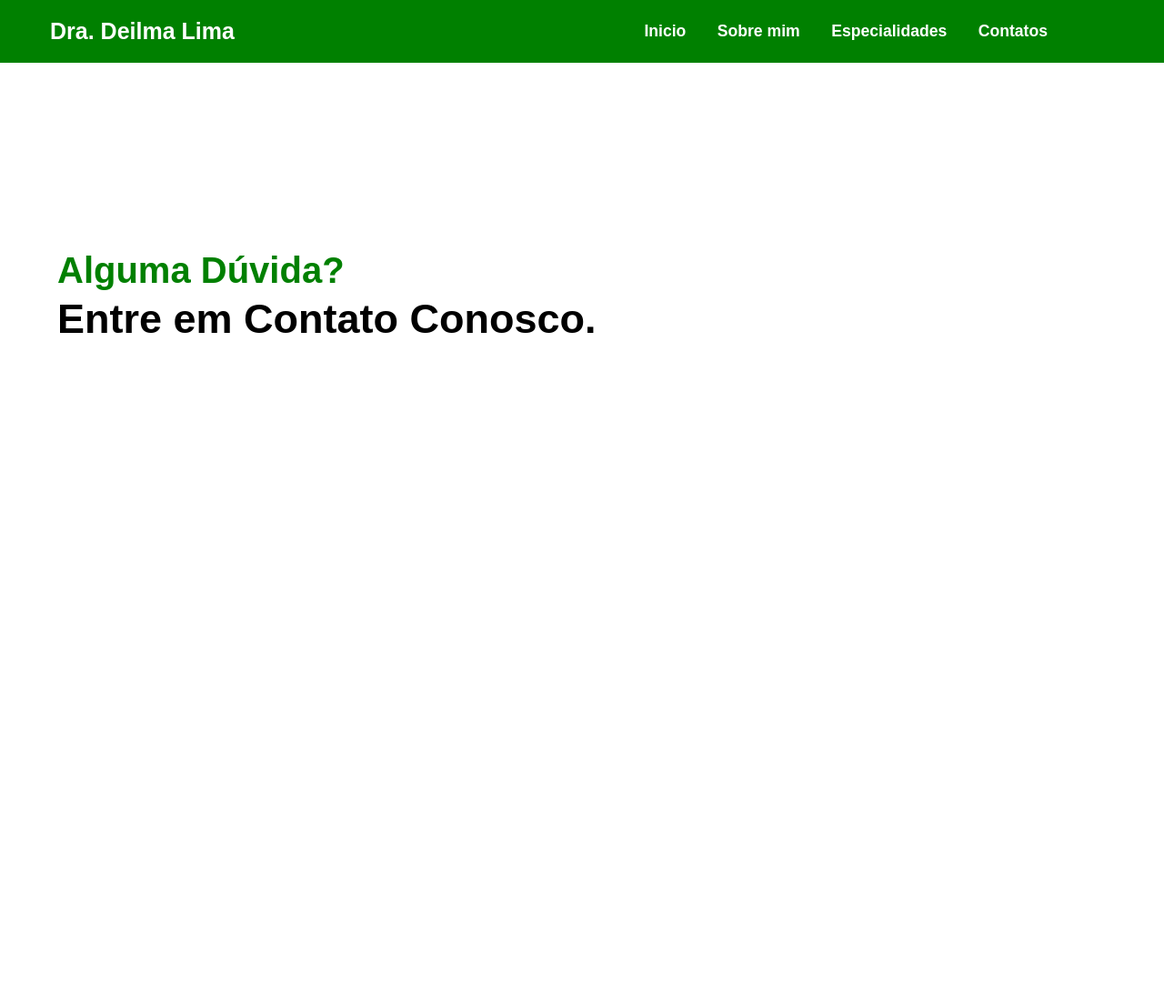
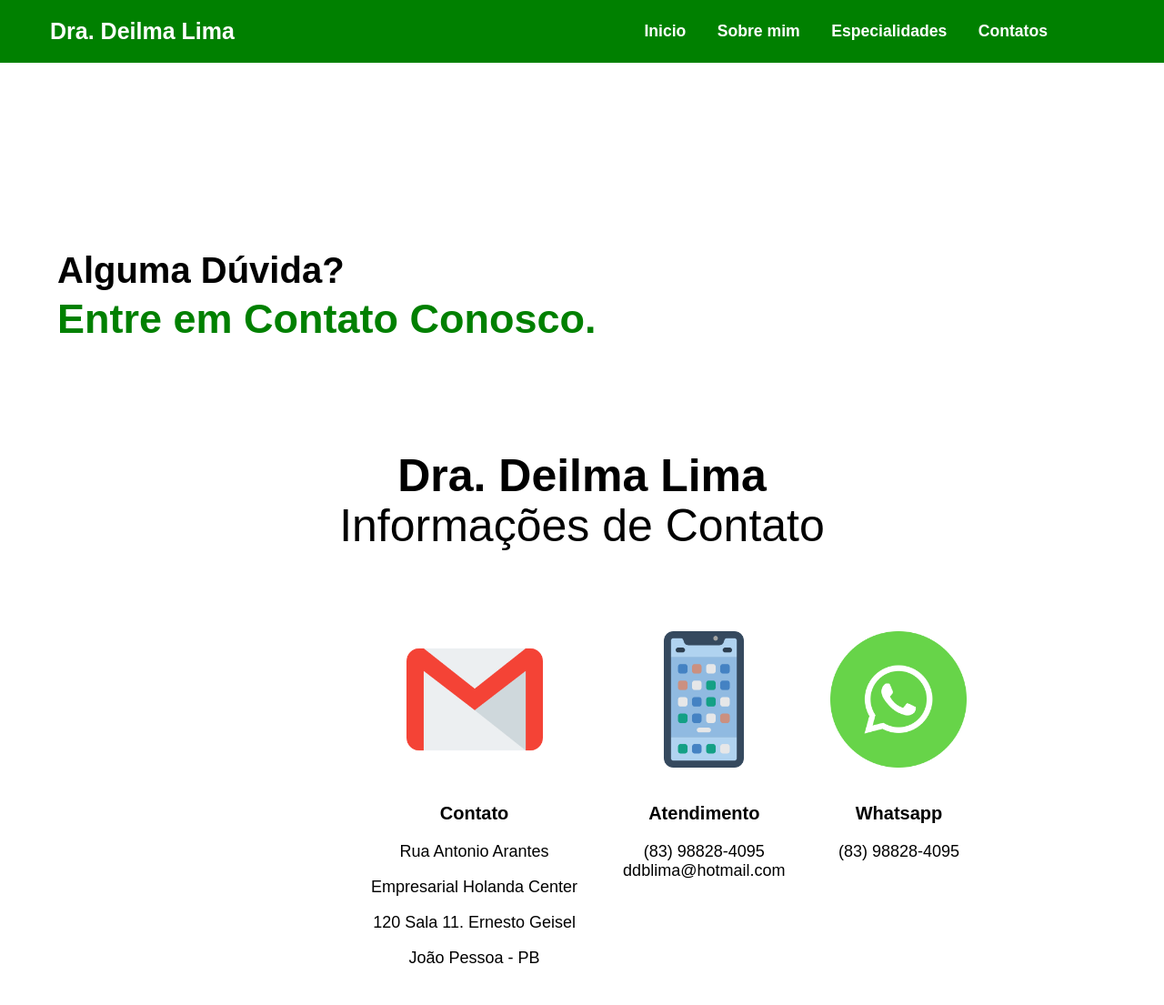
Before and after one commit to JoaoGabriielDev/Portifolio-Fisioterapia-main, a plain HTML site: page contato.html in a window 1280 px wide. Shown: the whole page at 91% size. Before the commit the page ends 800 px from the top, so only its background shows below. Drawn offline with Linux system fonts and the light colour scheme.

Commit message:
Pagina de Contatos

```diff
--- a/contato.html
+++ b/contato.html
@@ -24,7 +24,39 @@
             <h1><p>Alguma Dúvida?</p></h1>
             <h1><span>Entre em Contato Conosco.</span></h1>
         </div>
+
+        <div class="container">
+
+        <div class="info">
+            <h1>Dra. Deilma Lima</h1>
+            <h2>Informações de Contato</h2>
+            <ul>
+                <li>
+                    <img src="images/e-mail.png" alt="Email">
+                    <div class="info-text">
+                        <p class="title">Contato</p>
+                            <p>Rua Antonio Arantes</p>
+                            <p>Empresarial Holanda Center</p>
+                             <p>120 Sala 11. Ernesto Geisel</p>
+                             <p>João Pessoa - PB</p>
+                    </div>
+                </li>
+                <li>
+                    <img src="images/smartphones.png" alt="Smartphone">
+                    <div class="info-text">
+                        <p class="title">Atendimento</p>
+                        <p>(83) 98828-4095<br>ddblima@hotmail.com</p>
+                    </div>
+                </li>
+                <li>
+                    <img src="images/whatsapp.png" alt="WhatsApp">
+                    <div class="info-text">
+                        <p class="title">Whatsapp</p>
+                        <p>(83) 98828-4095</p>
+                    </div>
+                </li>
+            </ul>
+        </div>
     </section>
-
 </body>
 </html>
--- a/css/contato.css
+++ b/css/contato.css
@@ -77,7 +77,7 @@ header span{
     font-size: 45px;
     font-weight: 700;
     margin: 3px 0;
-    color: rgb(0, 0, 0);
+    color: green;
 }
 
 
@@ -89,8 +89,59 @@ header span{
     width: 40px;
     height: 40px;
     font-size: 40px;
-    color: green;
+    color: black;
     text-decoration: none;
     margin: 30px 15px 30px 0;
     text-align: center;
 }
+
+.info {
+    margin-top: 120px;
+    text-align: center;
+}
+
+.info h1 {
+    font-size: 50px;
+    font-weight: 700;
+    margin: -3px 0;
+    color: black;
+}
+
+.info h2 {
+    font-size: 50px;
+    font-weight: 700;
+    margin: -3px 0;
+    color: black;
+    font-weight: normal;
+}
+
+.info ul {
+    list-style: none;
+    padding: 0;
+    display: flex;
+    margin-top: 70px;
+    padding-left: 350px;
+
+}
+
+.info li {
+    color: black;
+    margin: 20px 0;
+}
+
+.info li img {
+    margin-bottom: 15px;
+    width: 150px;
+    margin-left: 50px;
+}
+
+.info-text p.title {
+    font-size: 20px;
+    font-weight: bold;
+    margin-left: 50px;
+}
+
+.info-text p {
+    font-size: 18px;
+    margin-left: 50px;
+}
```
Also changed, not shown: css/index.css (+8 -0 lines), index.html (+2 -3 lines), images/smartphones.png (added).
